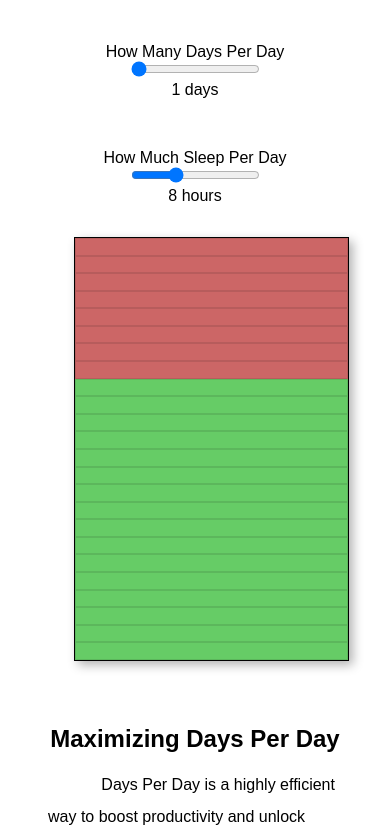
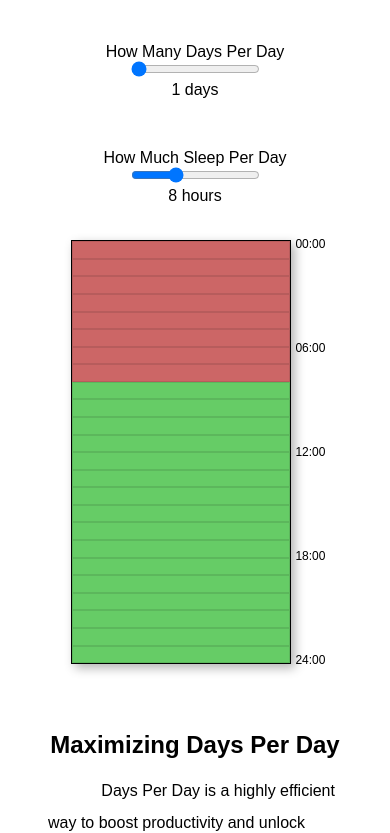
Before and after one commit to codestutis/DaysPerDay, a plain HTML site: page index.html in a window 390 px wide. Shown: the part 271-1104 px from the top of the page. Drawn offline with Linux system fonts and the light colour scheme.

Commit message:
add time but bad

```diff
--- a/index.html
+++ b/index.html
@@ -16,6 +16,7 @@
 
   <main>
     <h1 class="title">Build Your Days Per Day Schedule!</h1>
+    <div class="builder">
       <div class="sliders-container">
         <div class="daysInput">
           <label for="daysSlider" class="dpd">How Many Days Per Day</label><br/>
@@ -29,8 +30,17 @@
           <span id="sleepSliderValue">8</span> hours
         </div>
       </div>
-
+      <div class="schedule-container">
         <div id="schedule"></div>
+        <div id="hours">
+          <div>00:00</div>
+          <div>06:00</div>
+          <div>12:00</div>
+          <div>18:00</div>
+          <div>24:00</div>
+        </div>
+      </div>
+    </div>
 
     <div class="stats">
         <!--stats about time gained from more days per day and what not-->
--- a/style.css
+++ b/style.css
@@ -24,7 +24,8 @@ header {
 
 main {
   display: flex;
-  flex-wrap: wrap;
+  flex-direction: column;
+  align-items: center;
   justify-content: center;
 }
 
@@ -43,6 +44,23 @@ main {
 
 .sleepInput {
   display: inline-block;
+}
+
+.schedule-container {
+  display: flex;
+}
+
+.builder {
+  display: flex;
+}
+
+#hours {
+  margin-left: 0.25rem;
+  display: flex;
+  flex-direction: column;
+  justify-content: space-between;
+  height: 100%;
+  font-size: 0.75rem;
 }
 
 #schedule {
@@ -101,6 +119,26 @@ footer {
     justify-content: center;
   }
 
+  .schedule-container {
+    margin: 0;
+    padding: 0;
+    width: 80vw;
+    align-items: center;
+  }
+
+  .builder {
+    flex-direction: column;
+  }
+
+  #hours {
+    display: flex;
+    flex-direction: column;
+    justify-content: space-between;
+    height: 51vh;
+    margin-top: 2rem;
+
+  }
+
   #schedule {
     width: 70%;
     margin-top: 2rem;
```
Lines whose indentation alone changed are shown as unchanged.
